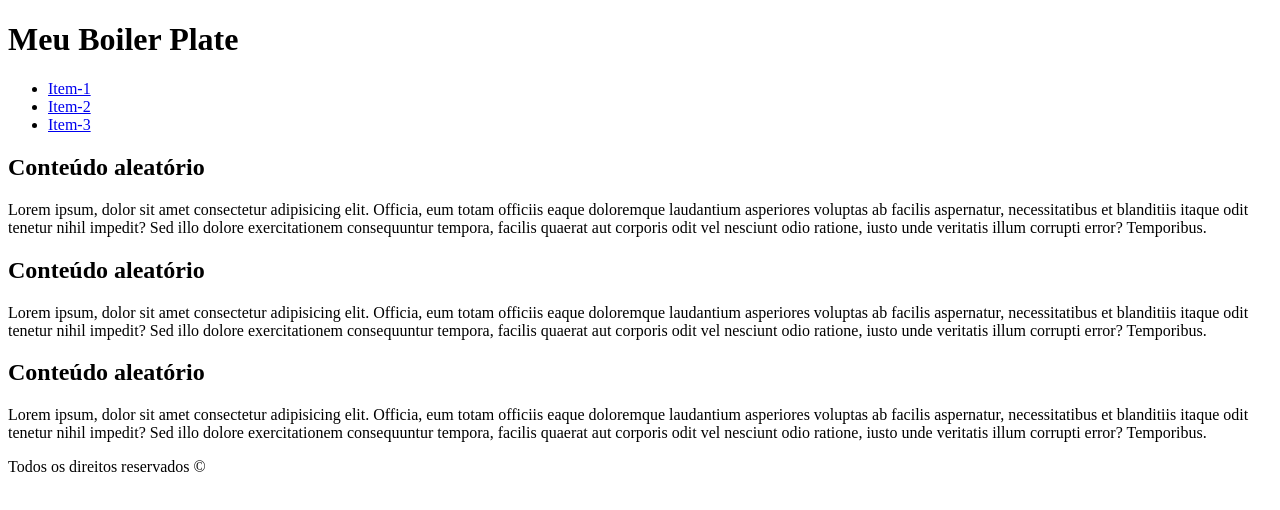
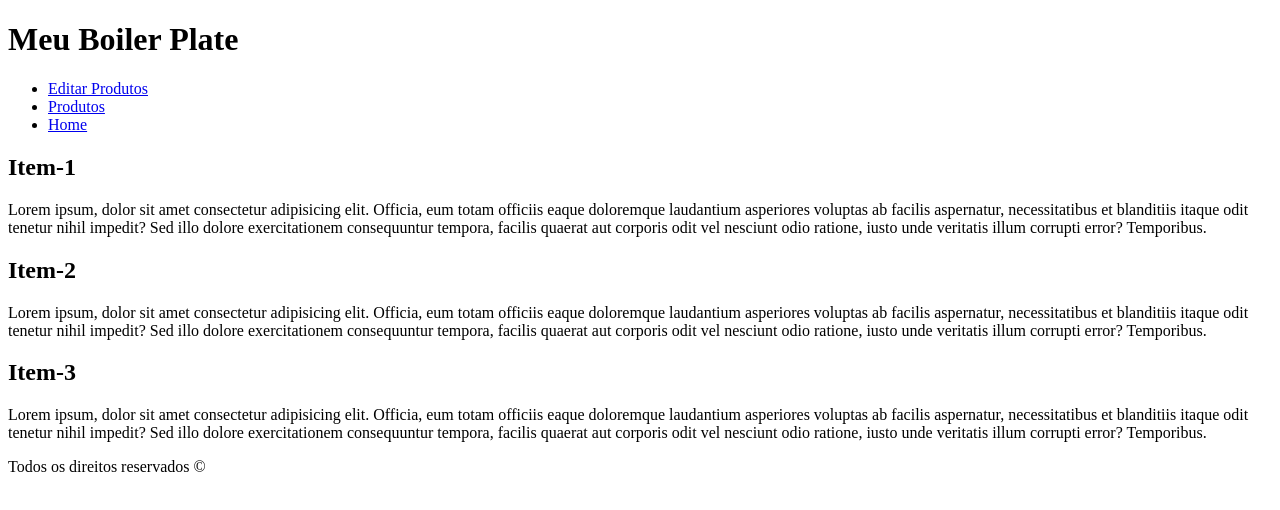
Before and after one commit to 1TDSPw-26/front-2sem-aula-07, a React (Vite) app in the folder my-app/: page / in a window 1280 px wide. Shown: the top 510 px of the page. Built offline with nearby package versions, Linux system fonts and the light colour scheme.

Commit message:
feat: Criação das rotas.

```diff
--- a/my-app/package.json
+++ b/my-app/package.json
@@ -11,7 +11,8 @@
   },
   "dependencies": {
     "react": "^19.2.8",
-    "react-dom": "^19.2.8"
+    "react-dom": "^19.2.8",
+    "react-router": "^8.3.0"
   },
   "devDependencies": {
     "@eslint/js": "^10.0.1",
--- a/my-app/src/componentes/Cabecalho/Cabecalho.tsx
+++ b/my-app/src/componentes/Cabecalho/Cabecalho.tsx
@@ -1,3 +1,5 @@
+import { Link } from "react-router"
+
 export default function Cabecalho(){
 
     return(
@@ -5,9 +7,9 @@ export default function Cabecalho(){
             <h1>Meu Boiler Plate</h1>
             <nav>
                 <ul>
-                    <li><a href="#">Item-1</a></li>
-                    <li><a href="#">Item-2</a></li>
-                    <li><a href="#">Item-3</a></li>
+                    <li><Link to="/editar-produtos">Editar Produtos</Link></li>
+                    <li><Link to="/produtos">Produtos</Link></li>
+                    <li><Link to="/">Home</Link></li>
                 </ul>
             </nav>
         </header>
--- a/my-app/src/componentes/Conteudo/Conteudo.tsx
+++ b/my-app/src/componentes/Conteudo/Conteudo.tsx
@@ -2,11 +2,11 @@ export default function Conteudo() {
     return (
 
         <main>
-            <h2>Conteúdo aleatório</h2>
+            <h2>Item-1</h2>
             <p>Lorem ipsum, dolor sit amet consectetur adipisicing elit. Officia, eum totam officiis eaque doloremque laudantium asperiores voluptas ab facilis aspernatur, necessitatibus et blanditiis itaque odit tenetur nihil impedit? Sed illo dolore exercitationem consequuntur tempora, facilis quaerat aut corporis odit vel nesciunt odio ratione, iusto unde veritatis illum corrupti error? Temporibus.</p>
-            <h2>Conteúdo aleatório</h2>
+            <h2>Item-2</h2>
             <p>Lorem ipsum, dolor sit amet consectetur adipisicing elit. Officia, eum totam officiis eaque doloremque laudantium asperiores voluptas ab facilis aspernatur, necessitatibus et blanditiis itaque odit tenetur nihil impedit? Sed illo dolore exercitationem consequuntur tempora, facilis quaerat aut corporis odit vel nesciunt odio ratione, iusto unde veritatis illum corrupti error? Temporibus.</p>
-            <h2>Conteúdo aleatório</h2>
+            <h2>Item-3</h2>
             <p>Lorem ipsum, dolor sit amet consectetur adipisicing elit. Officia, eum totam officiis eaque doloremque laudantium asperiores voluptas ab facilis aspernatur, necessitatibus et blanditiis itaque odit tenetur nihil impedit? Sed illo dolore exercitationem consequuntur tempora, facilis quaerat aut corporis odit vel nesciunt odio ratione, iusto unde veritatis illum corrupti error? Temporibus.</p>
         </main>
     );
--- a/my-app/src/main.tsx
+++ b/my-app/src/main.tsx
@@ -2,8 +2,29 @@ import { StrictMode } from 'react'
 import { createRoot } from 'react-dom/client'
 import App from './App.tsx'
 
+
+import EditarProdutos from './routes/EditarProdutos/index.tsx'
+import ErrorPage from './routes/ErroPage/index.tsx'
+import Home from './routes/Home/index.tsx'
+import Produtos from './routes/Produtos/index.tsx'
+
+
+import { createBrowserRouter, RouterProvider } from 'react-router';
+
+const router = createBrowserRouter([
+  {
+    path: '/', element: <App />, errorElement: <ErrorPage />, children: [
+      { path: '/', element: <Home /> },
+      { path: '/produtos', element: <Produtos /> },
+      { path: '/editar-produtos', element: <EditarProdutos /> },
+      { path: '*', element: <ErrorPage /> }
+    ]
+  }
+]);
+
+
 createRoot(document.getElementById('root')!).render(
   <StrictMode>
-    <App />
+    <RouterProvider router={router} />
   </StrictMode>,
 )
--- /dev/null
+++ b/my-app/src/routes/EditarProdutos/index.tsx
@@ -0,0 +1,6 @@
+
+export default function EditarProdutos() {
+    return (
+        <h2>Editar Produtos</h2>
+    )
+}
--- /dev/null
+++ b/my-app/src/routes/ErroPage/index.tsx
@@ -0,0 +1,6 @@
+
+export default function ErrorPage() {
+    return (
+        <h2>ErrorPage</h2>
+    )
+}
--- /dev/null
+++ b/my-app/src/routes/Home/index.tsx
@@ -0,0 +1,8 @@
+
+export default function Home() {
+    return (
+        <main>
+            <h2>Home</h2>
+        </main>
+    )
+}
--- /dev/null
+++ b/my-app/src/routes/Produtos/index.tsx
@@ -0,0 +1,8 @@
+
+export default function Produtos() {
+    return (
+        <main>
+            <h2>Produtos</h2>
+        </main>
+    )
+}
```
Also changed, not shown: my-app/src/componentes/Card/Card.tsx (added, +11 -0 lines).
